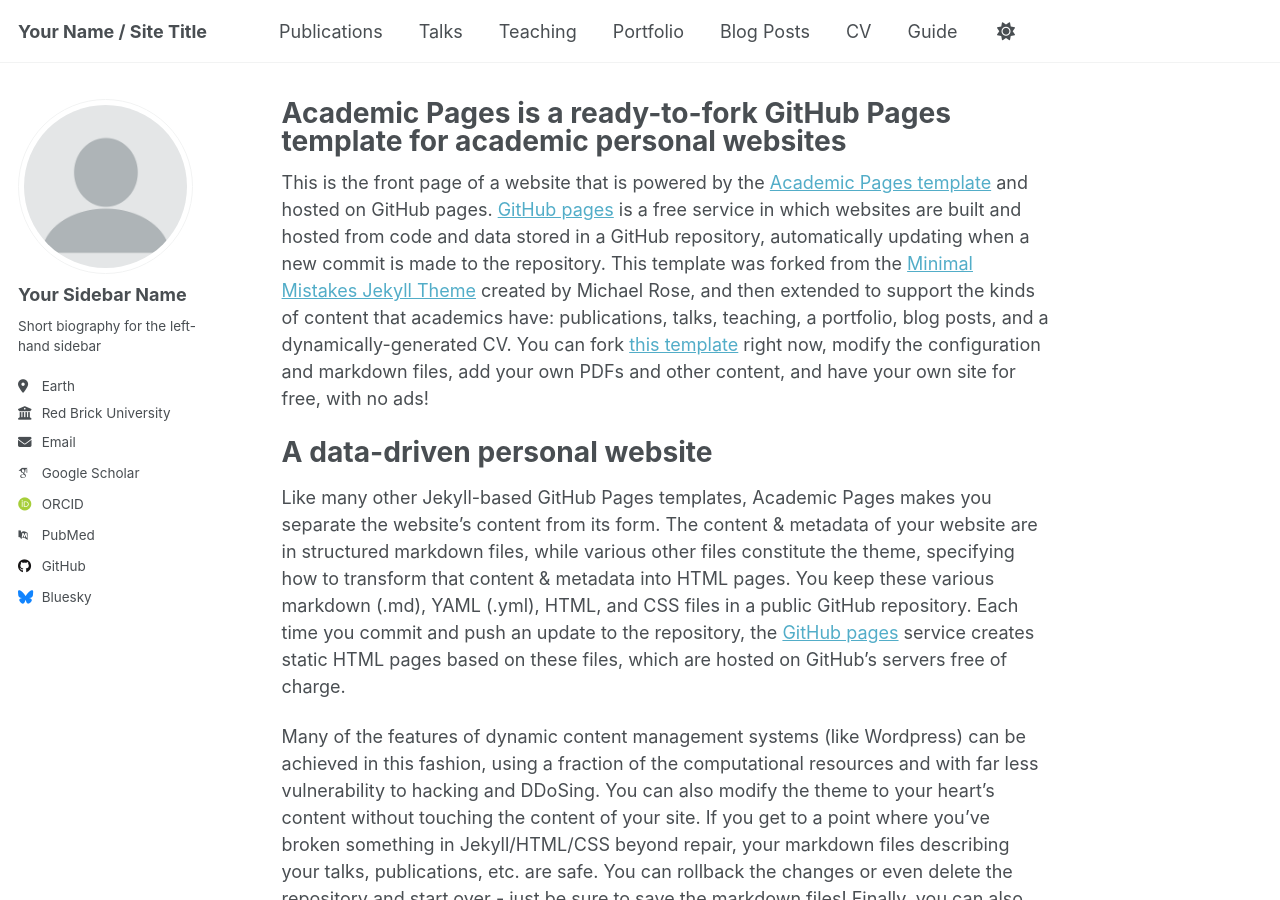
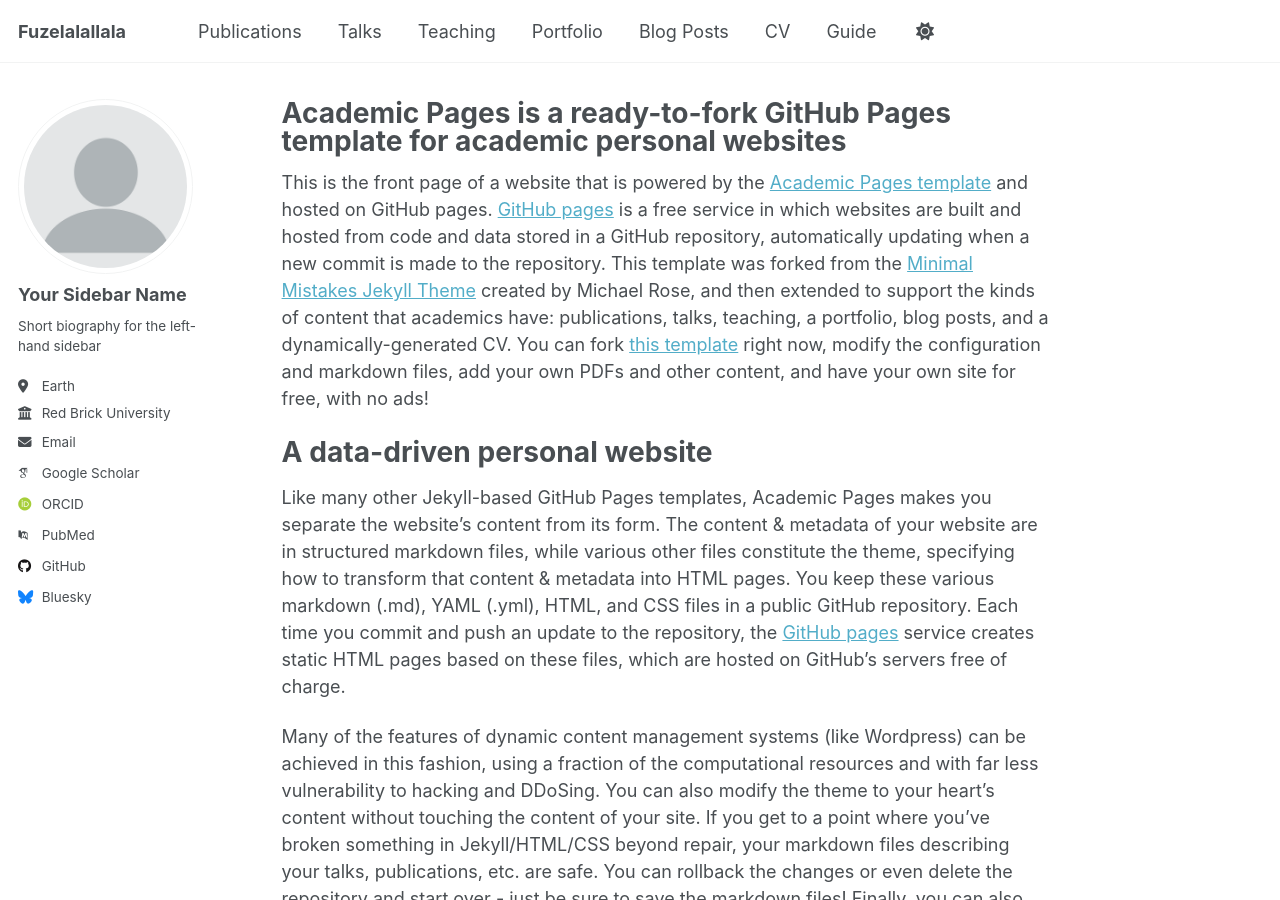
Before and after one commit to fauzela/fuzel, a Jekyll site: the page built from _pages/about.md, in a window 1280 px wide and 900 px high. Built offline with Jekyll 4.4.1, drawn with Linux system fonts in a browser that asks for light colours; some web fonts are replaced.

Commit message:
edit title

```diff
--- a/_config.yml
+++ b/_config.yml
@@ -9,7 +9,7 @@
 # Basic Site Settings
 locale                   : "en-US"
 site_theme               : "default"
-title                    : "Your Name / Site Title"
+title                    : "Fuzelalallala"
 title_separator          : "-"
 name                     : &name "Fauzela"
 description              : &description "personal description"
```
